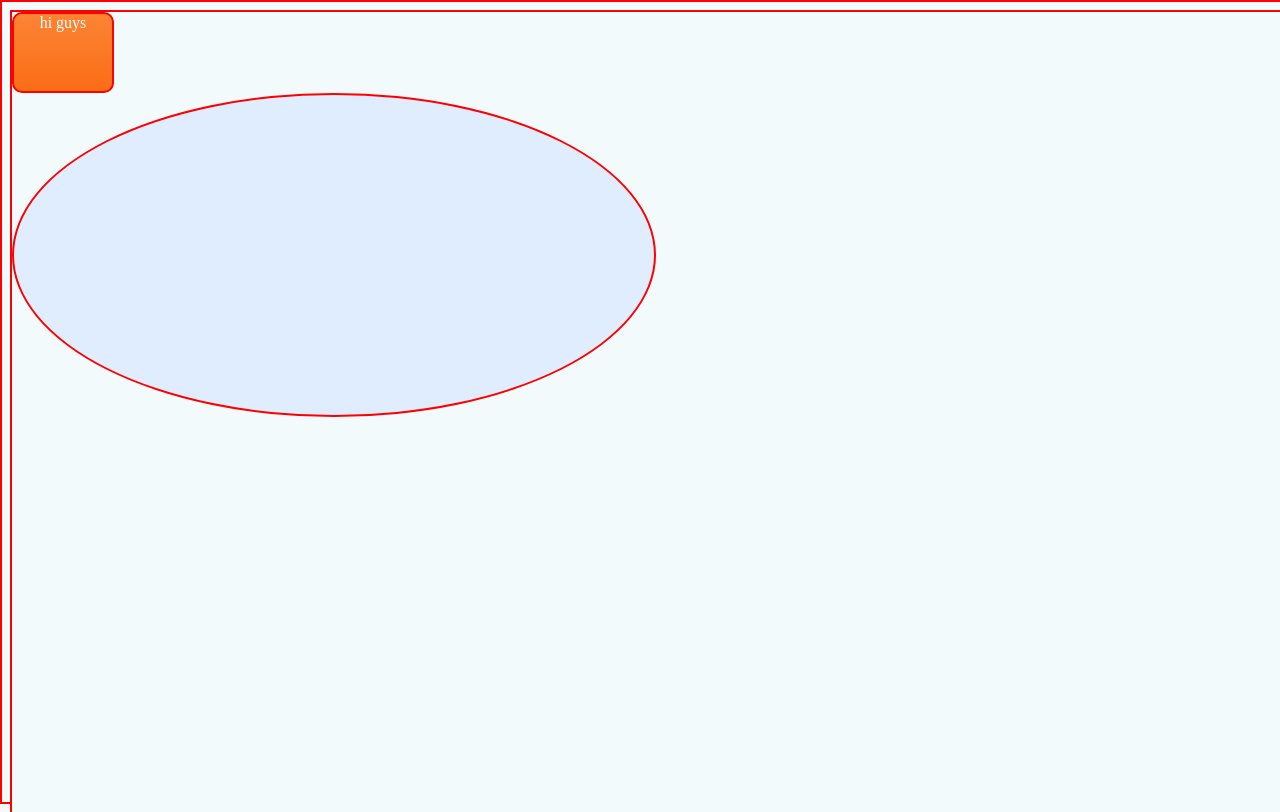
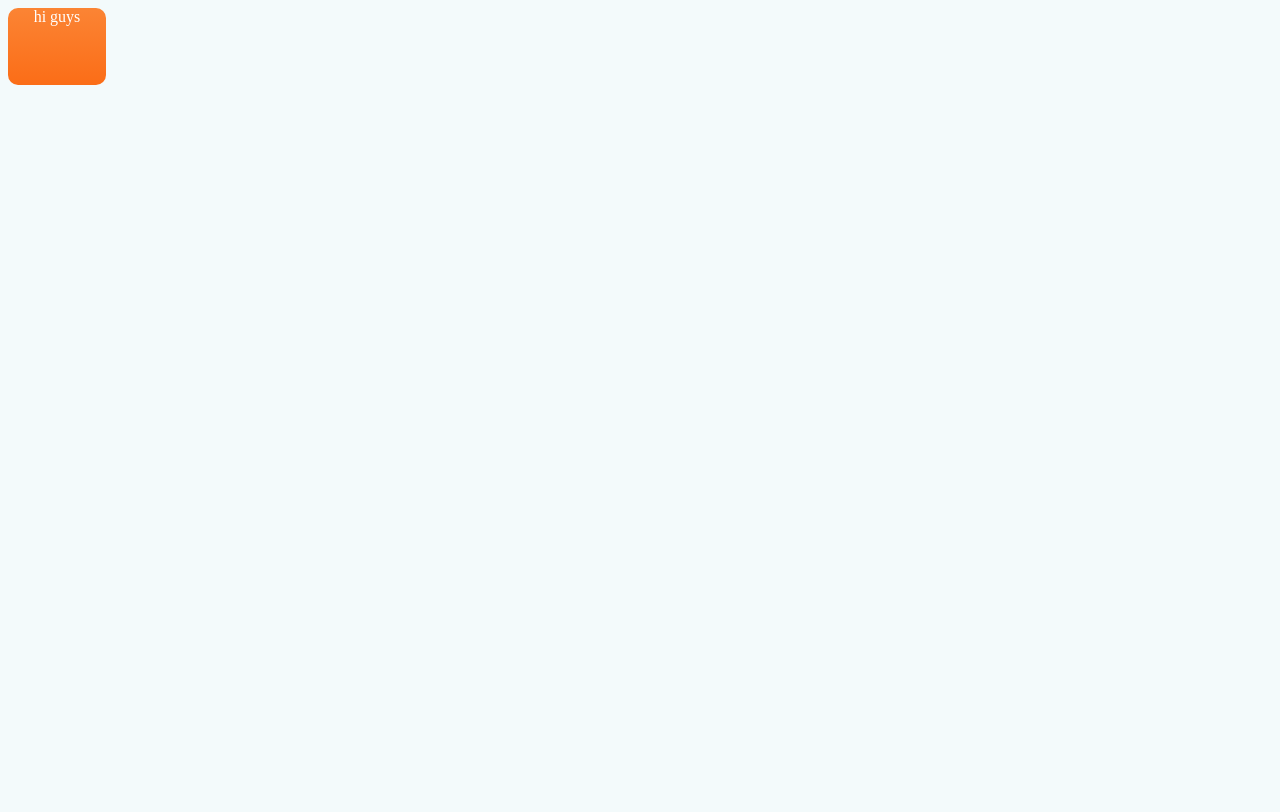
Before and after one commit to Chinmay-coder-10/TryRepository, a plain HTML site: page index.html in a window 1280 px wide. Drawn offline with Linux system fonts and the light colour scheme.

Commit message:
Update index.html

```diff
--- a/index.html
+++ b/index.html
@@ -4,11 +4,8 @@
 height:100vh;
 width:100%;
 background-color:#F3FAFB;
-border:2px solid red;
 }
 
 </style>
 <div class="c" style="color:white; text-align:center; background:linear-gradient(#FB8434, #FB6D17); height:77px; width:98px; border-radius: 10px;">hi guys</div>
-
-<div style="color:white; text-align:center; background: #e0edff; height:40vh; width:50vw; border-radius: 50%;"></div>
 </html>
```
